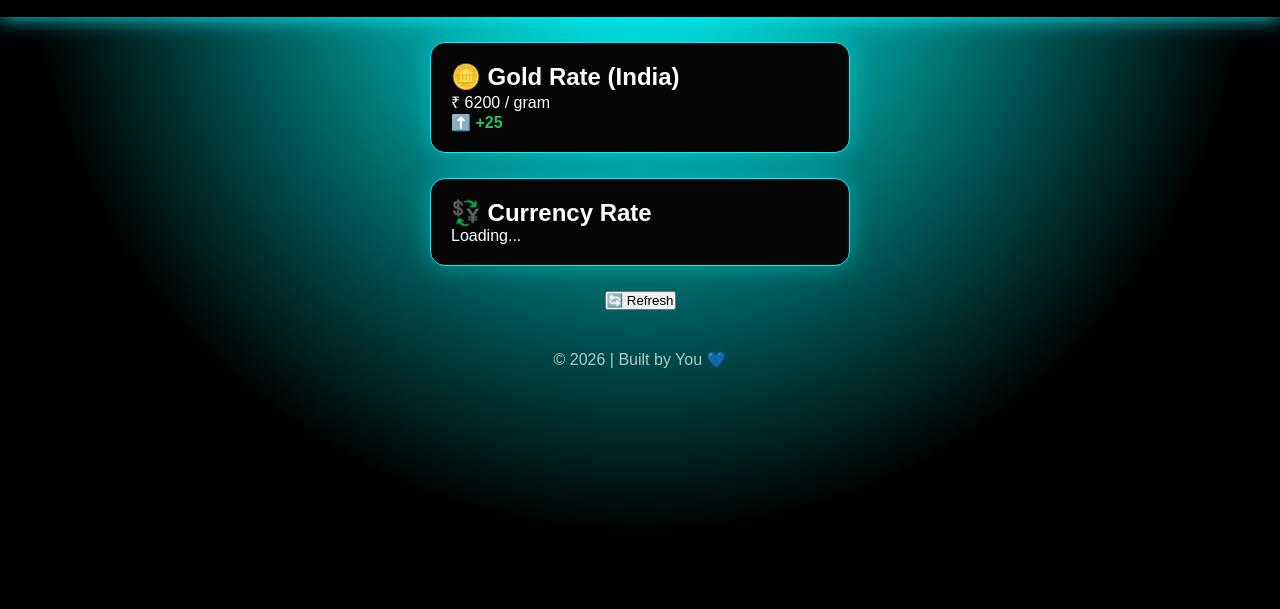
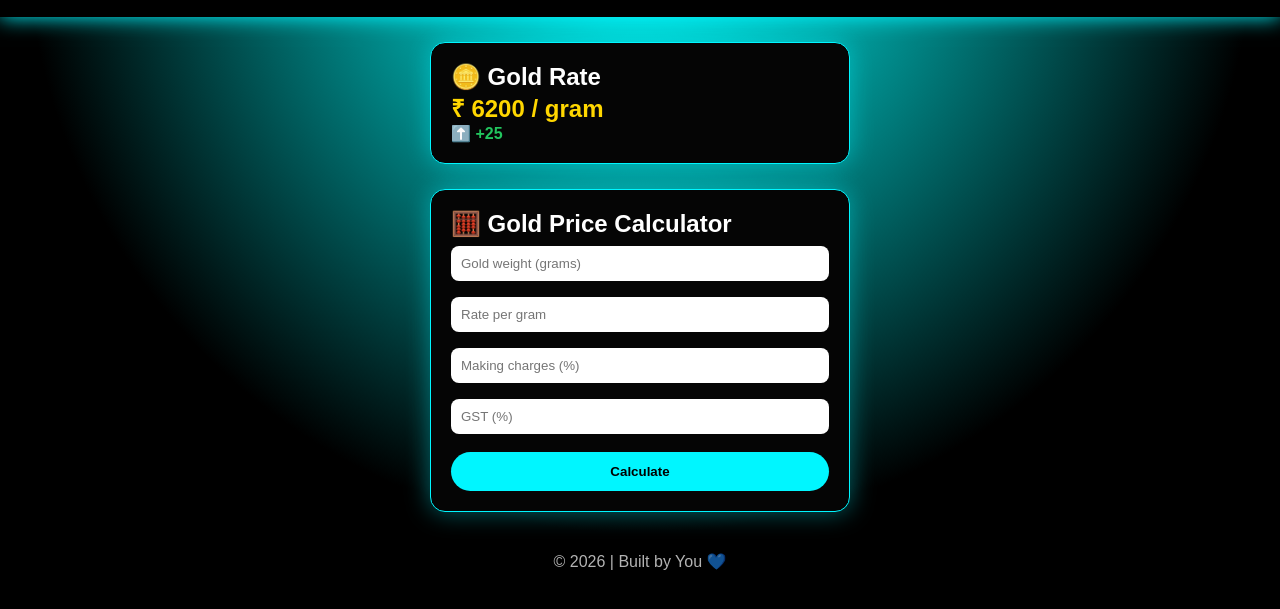
Before and after one commit to roycelawrence07/Cald, a plain HTML site: page index.html in a window 1280 px wide. Shown: the part 79-688 px from the top of the page. Drawn offline with Linux system fonts and the light colour scheme.

Commit message:
Update index.html

```diff
--- a/index.html
+++ b/index.html
@@ -16,22 +16,28 @@
     </header>
 
    <main>
-        <!-- Gold Section -->
+
+    <!-- Gold Rate Card -->
     <div class="card">
-            <h2>🪙 Gold Rate (India)</h2>
-            <p id="gold-rate">Loading...</p>
+        <h2>🪙 Gold Rate</h2>
+        <p id="gold-rate" class="gold-rate"></p>
         <p id="gold-change"></p>
     </div>
 
-        <!-- Currency Section -->
-        <div class="card">
-            <h2>💱 Currency Rate</h2>
-            <p id="usd-rate">Loading...</p>
-            <p id="usd-change"></p>
+    <!-- Gold Calculator -->
+    <div class="card calculator">
+        <h2>🧮 Gold Price Calculator</h2>
+
+        <input type="number" id="weight" placeholder="Gold weight (grams)">
+        <input type="number" id="rate" placeholder="Rate per gram">
+        <input type="number" id="making" placeholder="Making charges (%)">
+        <input type="number" id="gst" placeholder="GST (%)">
+
+        <button onclick="calculateGold()">Calculate</button>
+
+        <p id="total"></p>
     </div>
 
-        <!-- Refresh Button -->
-        <button onclick="loadData()">🔄 Refresh</button>
 </main>
 
     <footer>
```
Lines whose indentation alone changed are shown as unchanged.
